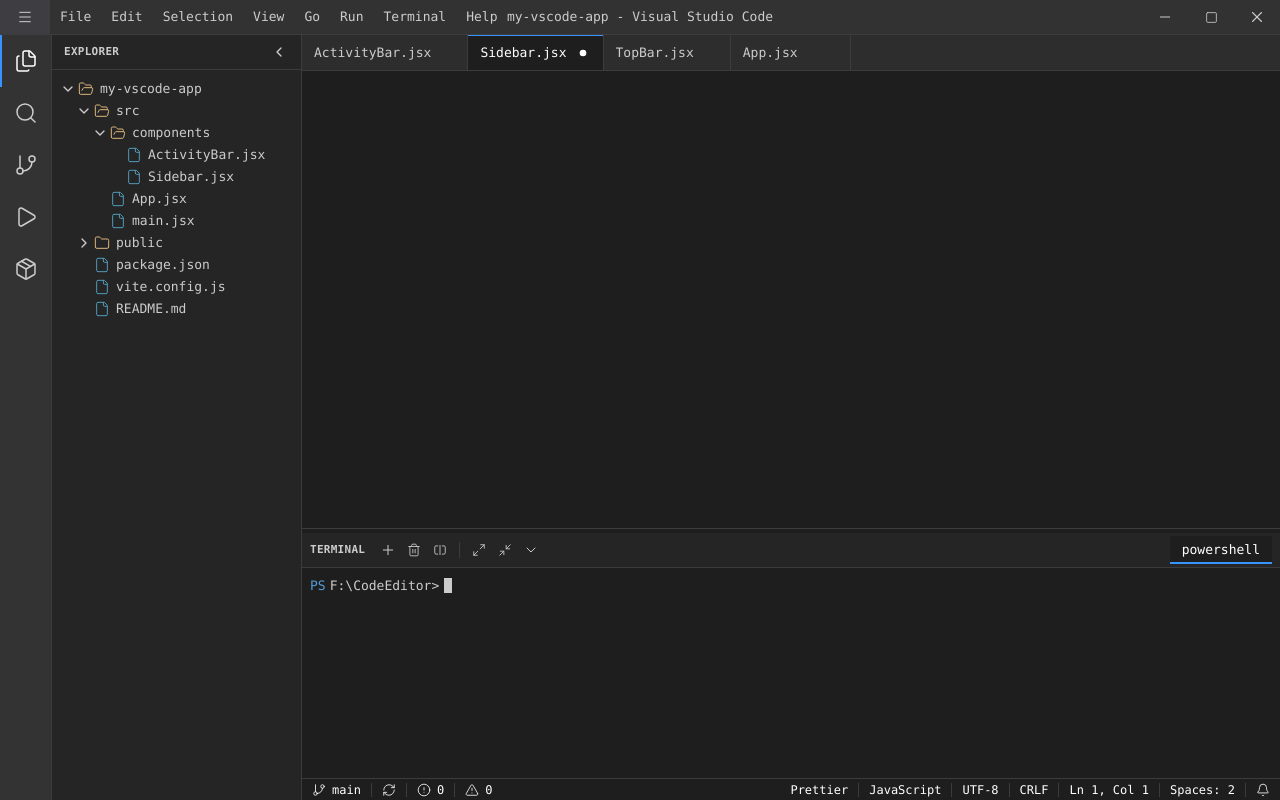
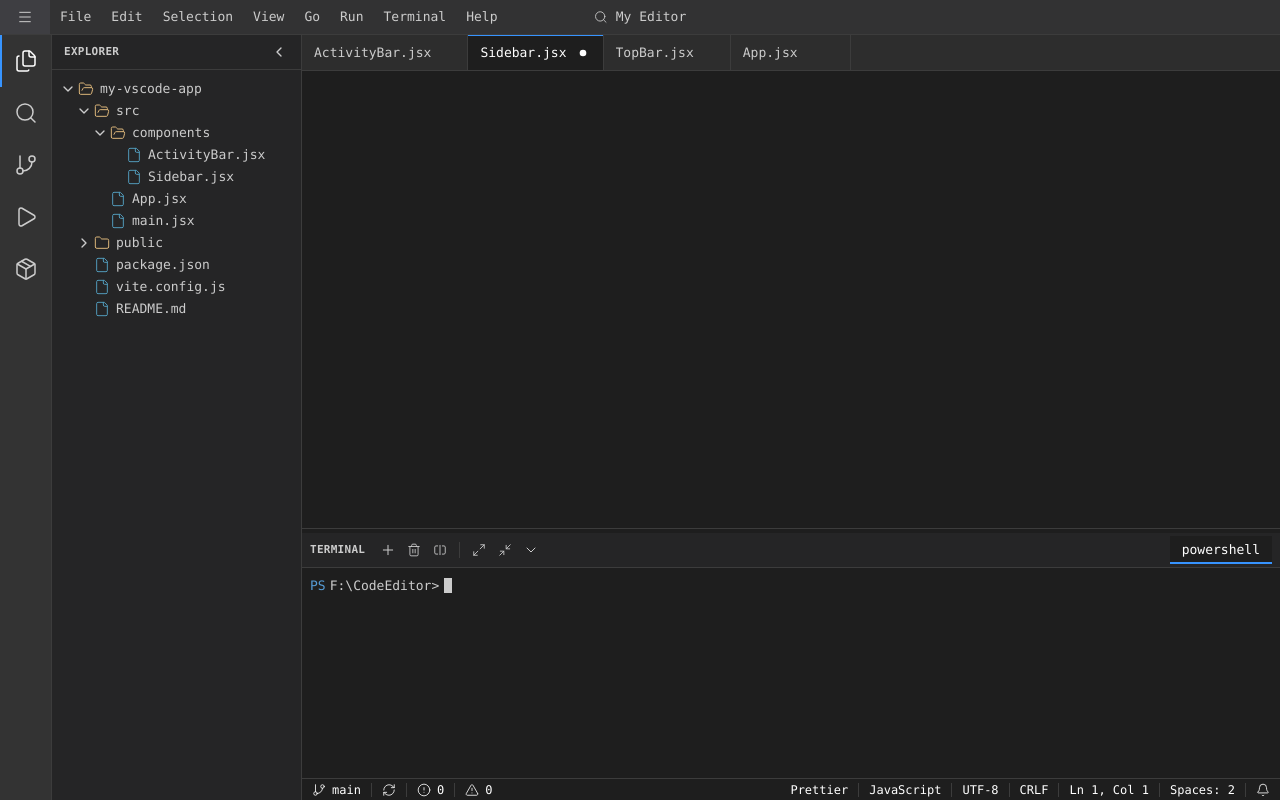
Before and after one commit to patelkrati00/Zenith, a React app in the folder frontend/: page /editor in a window 1280 px wide. Built offline with nearby package versions, Linux system fonts and the light colour scheme; the HTML template or start-up script is replaced by a standard one.

Commit message:
run button and search icon

```diff
--- a/frontend/src/components/EditorPage.jsx
+++ b/frontend/src/components/EditorPage.jsx
@@ -77,7 +77,7 @@
     <div className="flex flex-col h-screen w-screen overflow-hidden bg-[#1e1e1e]">
 
       {/* Top Bar */}
-      <TopBar />
+      <TopBar onOpenPalette={() => setIsPaletteOpen(true)} />
 
       <div className="flex flex-1 overflow-hidden">
 
--- a/frontend/src/components/EditorPage/EditorTabs.jsx
+++ b/frontend/src/components/EditorPage/EditorTabs.jsx
@@ -1,4 +1,4 @@
-import { X, Circle } from 'lucide-react';
+import { X, Circle, Play } from 'lucide-react';
 import { useState } from 'react';
 
 const EditorTabs = () => {
@@ -15,7 +15,6 @@
     const newTabs = tabs.filter(tab => tab.id !== tabId);
     setTabs(newTabs);
 
-    // If closing active tab, switch to another
     if (activeTab === tabId && newTabs.length > 0) {
       const currentIndex = tabs.findIndex(tab => tab.id === tabId);
       const newActiveIndex = currentIndex > 0 ? currentIndex - 1 : 0;
@@ -25,7 +24,7 @@
 
   return (
     <div
-      className="flex items-center bg-[#2d2d2d] border-b border-[#3c3c3c] overflow-x-auto"
+      className="flex items-center bg-[#2d2d2d] border-b border-[#3c3c3c] overflow-x-auto group"
       style={{
         height: '36px',
         fontFamily: '"Cascadia Code", Consolas, "Courier New", monospace'
@@ -40,37 +39,32 @@
             onClick={() => setActiveTab(tab.id)}
             className={`
               relative flex items-center h-full px-[12px] min-w-[120px] max-w-[200px]
-              border-r border-[#3c3c3c] cursor-pointer select-none group
+              border-r border-[#3c3c3c] cursor-pointer select-none group/tab
               ${isActive ? 'bg-[#1e1e1e] text-white' : 'bg-[#2d2d2d] text-[#cccccc] hover:bg-[#2a2a2a]'}
             `}
           >
-            {/* Active tab top border indicator */}
             {isActive && (
               <div className="absolute top-0 left-0 right-0 h-[1px] bg-[#3794ff]" />
             )}
 
-            {/* File name */}
             <span className="text-[13px] truncate mr-[8px]">
               {tab.name}
             </span>
 
-            {/* Modified indicator or Close button */}
             <div className="ml-auto flex items-center justify-center w-[16px] h-[16px]">
               {tab.modified ? (
-                // Modified dot
                 <Circle
                   size={8}
                   className={`fill-current ${isActive ? 'text-white' : 'text-[#cccccc]'}`}
                   strokeWidth={0}
                 />
               ) : (
-                // Close button (shows on hover)
                 <button
                   onClick={(e) => closeTab(e, tab.id)}
-                  className={`
+                  className="
                     w-full h-full flex items-center justify-center rounded-sm
                     opacity-0 group-hover:opacity-100 hover:bg-[#404040] transition-opacity
-                  `}
+                  "
                 >
                   <X size={14} strokeWidth={1.5} />
                 </button>
@@ -82,6 +76,18 @@
 
       {/* Empty space filler */}
       <div className="flex-1 h-full bg-[#2d2d2d]" />
+
+      {/* ▶️ RUN BUTTON */}
+      <button
+        title="Run Code"
+        className="
+          h-full px-3 hidden group-hover:flex items-center gap-2 text-[#cccccc]
+          hover:bg-[#3a3a3a] transition-all cursor-pointer
+        "
+        onClick={() => console.log("Run Code Triggered")}
+      >
+        <Play size={16} strokeWidth={2} />
+      </button>
     </div>
   );
 };
--- a/frontend/src/components/EditorPage/TopBar.jsx
+++ b/frontend/src/components/EditorPage/TopBar.jsx
@@ -1,6 +1,6 @@
-import { Minus, Square, X, Menu } from 'lucide-react';
+import { Menu, Search } from 'lucide-react';
 
-const TopBar = () => {
+const TopBar = ({ onOpenPalette }) => {
   const menuItems = ['File', 'Edit', 'Selection', 'View', 'Go', 'Run', 'Terminal', 'Help'];
 
   return (
@@ -13,12 +13,10 @@
     >
       {/* Left: Menu Items */}
       <div className="flex items-center h-full">
-        {/* App Icon/Menu (optional) */}
         <div className="flex items-center justify-center w-[50px] h-full hover:bg-[#3e3e42] cursor-pointer">
           <Menu size={16} className="text-[#cccccc]" strokeWidth={1.5} />
         </div>
 
-        {/* Menu Bar */}
         <div className="flex items-center h-full">
           {menuItems.map((item) => (
             <div
@@ -31,37 +29,18 @@
         </div>
       </div>
 
-      {/* Center: Window Title */}
-      <div className="absolute left-1/2 transform -translate-x-1/2 text-[13px] text-[#cccccc] select-none">
-        my-vscode-app - Visual Studio Code
+      {/* ✅ Center: Editor Title + Search Icon (Opens Command Palette) */}
+      <div
+        onClick={onOpenPalette}
+        className="absolute left-1/2 transform -translate-x-1/2 flex items-center gap-2 text-[13px] text-[#cccccc] cursor-pointer hover:bg-[#3e3e42] px-2 py-1 rounded select-none"
+        title="Show All Commands (Ctrl+Shift+P)"
+      >
+        <Search size={14} strokeWidth={1.5} />
+        <span>My Editor</span>
       </div>
 
-      {/* Right: Window Controls */}
-      <div className="flex items-center h-full">
-        {/* Minimize */}
-        <button
-          className="w-[46px] h-full flex items-center justify-center text-[#cccccc] hover:bg-[#3e3e42] transition-colors"
-          title="Minimize"
-        >
-          <Minus size={16} strokeWidth={1.5} />
-        </button>
-
-        {/* Maximize/Restore */}
-        <button
-          className="w-[46px] h-full flex items-center justify-center text-[#cccccc] hover:bg-[#3e3e42] transition-colors"
-          title="Maximize"
-        >
-          <Square size={13} strokeWidth={1.5} />
-        </button>
-
-        {/* Close */}
-        <button
-          className="w-[46px] h-full flex items-center justify-center text-[#cccccc] hover:bg-[#e81123] hover:text-white transition-colors"
-          title="Close"
-        >
-          <X size={18} strokeWidth={1.5} />
-        </button>
-      </div>
+      {/* ✅ Right: Removed window controls */}
+      <div className="w-[120px]"></div> {/* empty space to balance layout */}
     </div>
   );
 };
```
Lines whose indentation alone changed are shown as unchanged.
